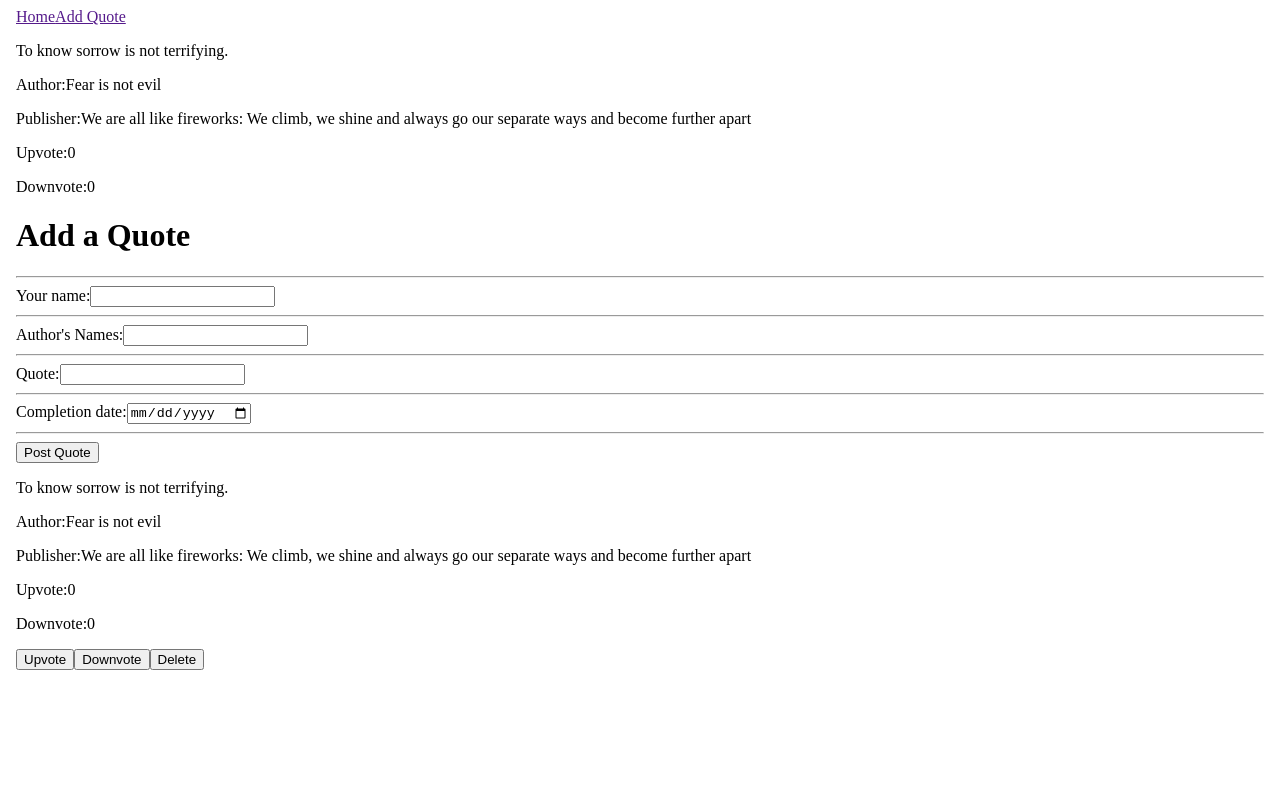
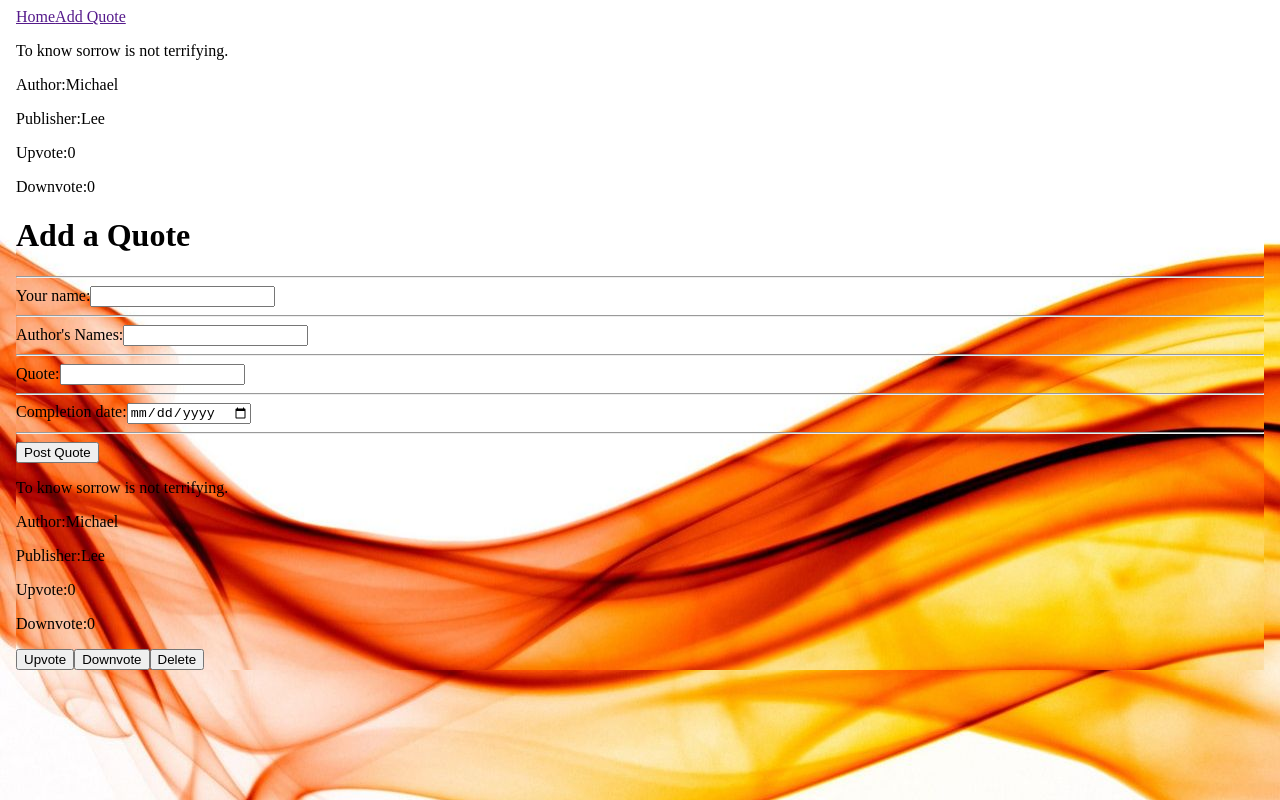
Before and after one commit to Mohamedlee27/IP, an Angular app in the folder IP/: page / in a window 1280 px wide. Built offline with nearby package versions, Linux system fonts and the light colour scheme.

Commit message:
added background image

```diff
--- a/IP/src/app/form/form.component.html
+++ b/IP/src/app/form/form.component.html
@@ -1,4 +1,4 @@
-<form (ngSubmit)="onSubmit()">
+<form class="body" (ngSubmit)="onSubmit()">
     <h1 class="">Add a Quote</h1>
 <hr>
      <div class="field">
--- a/IP/src/app/quote/quote.component.html
+++ b/IP/src/app/quote/quote.component.html
@@ -14,7 +14,7 @@
             <div *ngFor="let quote of quotes let i=index">
                 <app-details [quote]="quote"></app-details>
 
-        <button class="btn btn-info" (click)="Up(i)">Upvote </button>
+        <button class="btn btn-info" (click)="Up(i)">Upvote</button>
         <button class="btn btn-info" (click)="Down(i)">Downvote </button>
         <button class="btn btn-danger" (click)="Delete(i)">Delete</button>
         </div>
--- a/IP/src/app/quote/quote.component.ts
+++ b/IP/src/app/quote/quote.component.ts
@@ -7,7 +7,7 @@ import { Quote } from '../quote';
 })
 export class QuoteComponent implements OnInit {
   quotes=[
-    new Quote('We are all like fireworks: We climb, we shine and always go our separate ways and become further apart','Fear is not evil','To know sorrow is not terrifying. ', new Date)
+    new Quote('Lee','Michael','To know sorrow is not terrifying. ', new Date)
   ]
   add(theQuote) {
     this.quotes.push(theQuote)
--- a/IP/src/styles.css
+++ b/IP/src/styles.css
@@ -1 +1,5 @@
 /* You can add global styles to this file, and also import other style files */
+body{
+    background-image: url(../img/Wallpaper.jpg);
+
+}
```
Also changed, not shown: IP/img/City.jpg (added), IP/img/Wallpaper.jpg (added).
